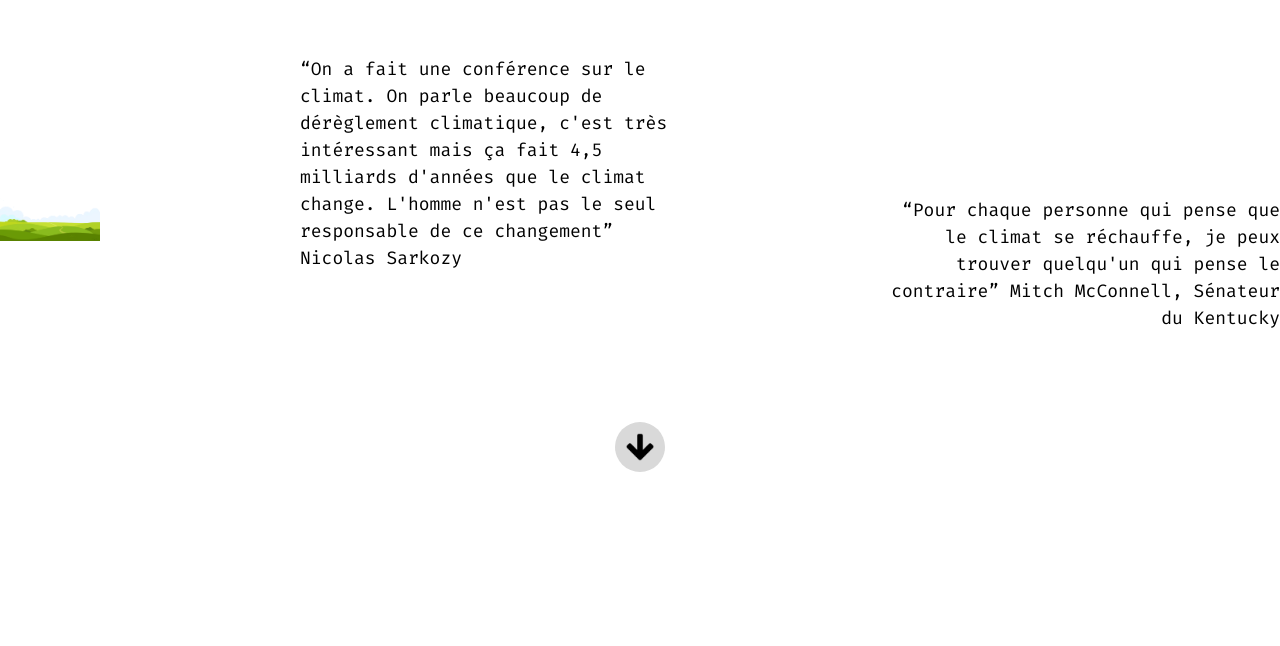
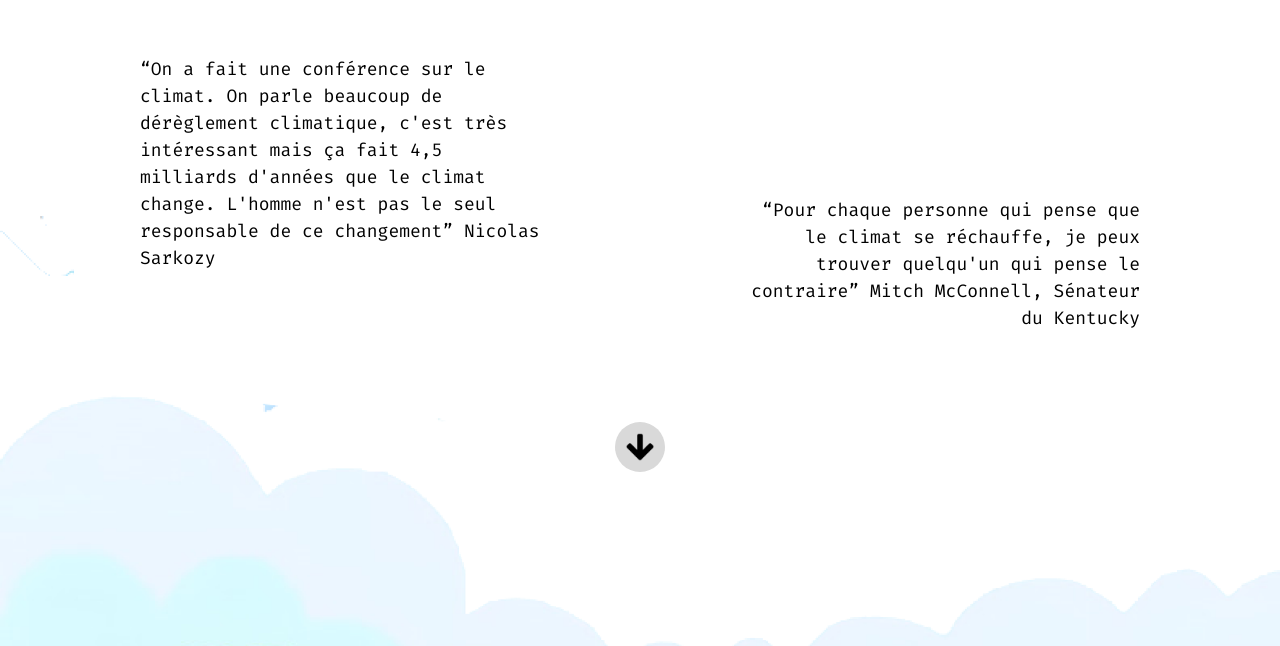
Before and after one commit to ivelter/ndi2023, a Next.js app: page / in a window 1280 px wide. Shown: the part 1074-1720 px from the top of the page. Built offline with nearby package versions, Linux system fonts and the light colour scheme.

Commit message:
fix: image slide 2

```diff
--- a/components/slides/SN2.js
+++ b/components/slides/SN2.js
@@ -1,27 +1,37 @@
-import all from "../../variables.module.scss"
-import Degrade from "../Degrade"
-import FlecheSuiv from "../FlecheSuiv"
-import Image from "next/image"
-import base from "./SN2.module.scss"
-import bg from '../../public/img/slide2-img.png'
+/* eslint-disable react/no-unescaped-entities */
+import all from "../../variables.module.scss";
+import Degrade from "../Degrade";
+import FlecheSuiv from "../FlecheSuiv";
+import Image from "next/image";
+import base from "./SN2.module.scss";
+import backgroundImage from "../../public/img/slide2-img.png";
 
 export default function SN2() {
   return (
     <Degrade color={all.clair}>
+      <div
+        style={{
+          backgroundImage: `url(${backgroundImage.src})`,
+          position: "absolute",
+          backgroundSize: "cover",
+          backgroundRepeat: "no-repeat",
+          width: "100%",
+          height: "max(100vh, 1080px)",
+        }}
+      />
       <div className={base.containerCitation}>
-            <Image src="/img/slide2-img.png" alt="Une illustration simple du soleil, placée dans le coin supérieur gauche de l'écran."
-            width="100" height="100"/>
-                <div className={base.citationSarkozy}>“On a fait une conférence sur le climat. On parle beaucoup de
-                    dérèglement climatique, c'est très intéressant mais ça fait 4,5 milliards d'années que le climat change.
-                    L'homme n'est pas le seul responsable de ce changement”
-                    Nicolas Sarkozy
+        <div className={base.citationSarkozy}>
+          “On a fait une conférence sur le climat. On parle beaucoup de
+          dérèglement climatique, c'est très intéressant mais ça fait 4,5
+          milliards d'années que le climat change. L'homme n'est pas le seul
+          responsable de ce changement” Nicolas Sarkozy
         </div>
 
         <div className={base.citationMitch}>
           <p>
-                        “Pour chaque personne qui pense que le climat se réchauffe, je
-                        peux trouver quelqu'un qui pense le contraire”
-                        Mitch McConnell, Sénateur du Kentucky
+            “Pour chaque personne qui pense que le climat se réchauffe, je peux
+            trouver quelqu'un qui pense le contraire” Mitch McConnell, Sénateur
+            du Kentucky
           </p>
         </div>
       </div>
@@ -29,5 +39,5 @@
         <FlecheSuiv></FlecheSuiv>
       </div>
     </Degrade>
-    )
+  );
 }
```
Lines whose indentation alone changed are shown as unchanged.
